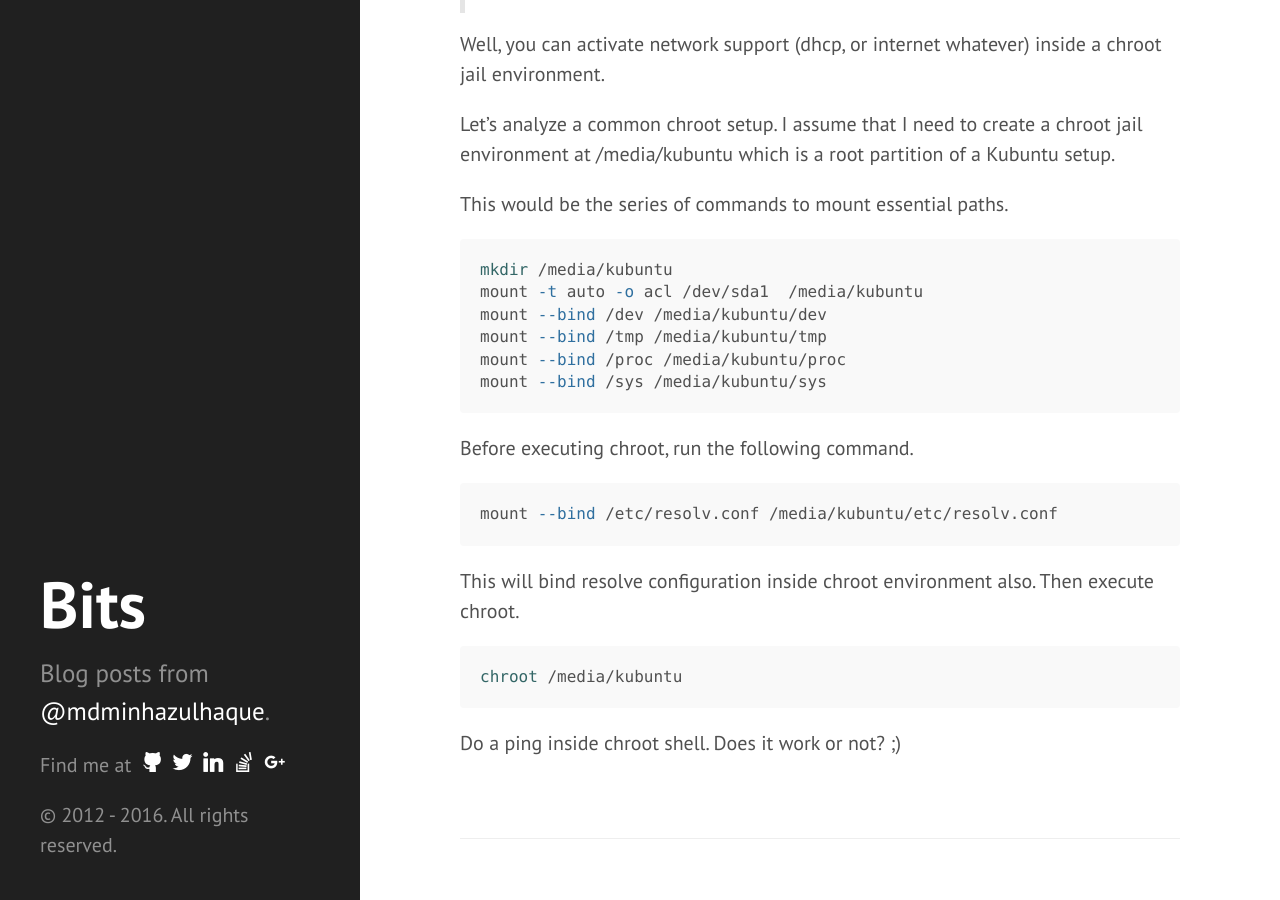
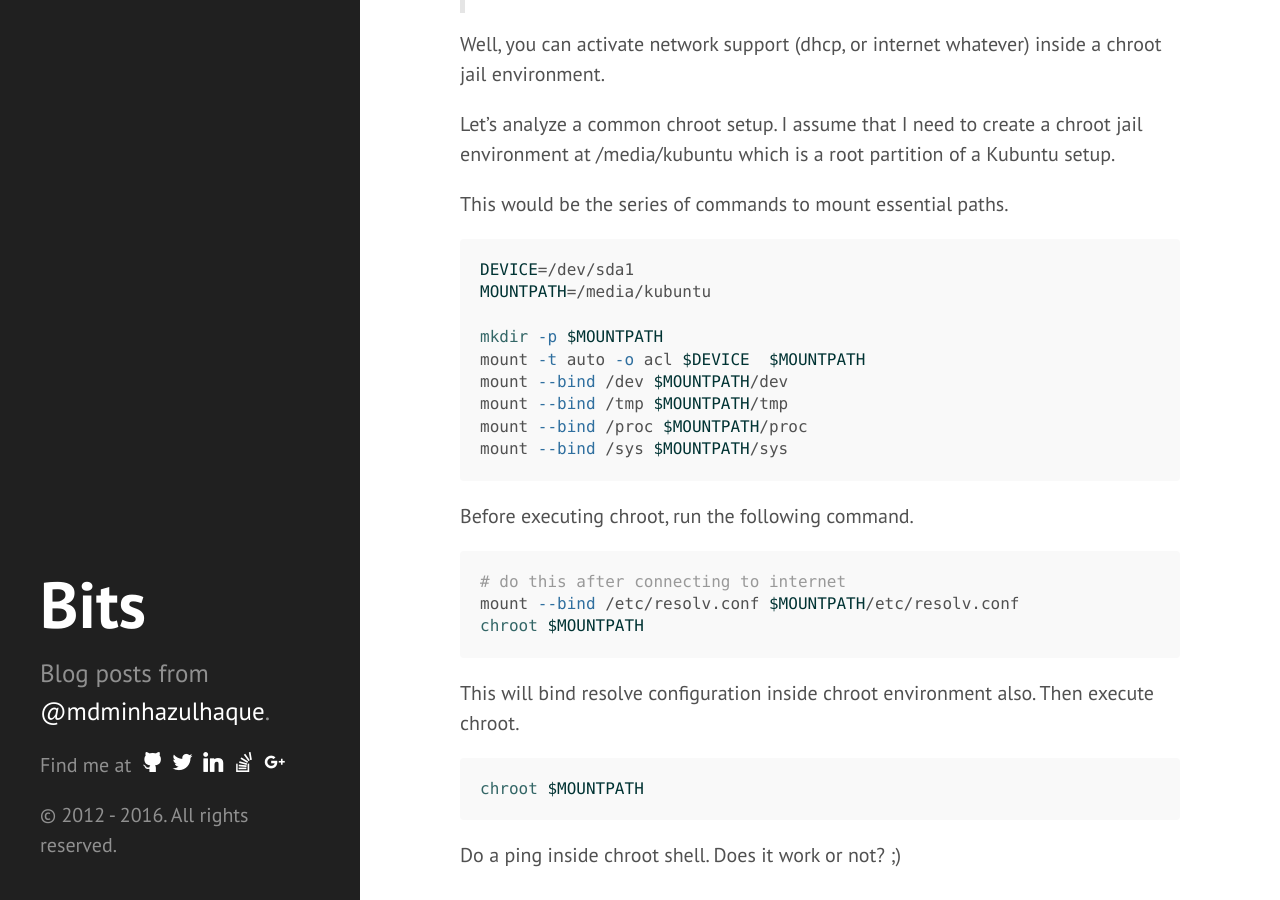
Before and after one commit to mdminhazulhaque/bits, a Jekyll site: the page built from _posts/2015/01/2015-01-03-chroot-with-networking-support.md, in a window 1280 px wide and 900 px high, scrolled down 387 px. Built offline with Jekyll 4.4.1, drawn with Linux system fonts in a browser that asks for light colours; comment, search, counter and statistics services are not loaded.

Commit message:
Update 2015-01-03-chroot-with-networking-support.md

````diff
--- a/_posts/2015/01/2015-01-03-chroot-with-networking-support.md
+++ b/_posts/2015/01/2015-01-03-chroot-with-networking-support.md
@@ -22,24 +22,29 @@ setup.
 This would be the series of commands to mount essential paths.
 
 ```bash
-mkdir /media/kubuntu
-mount -t auto -o acl /dev/sda1  /media/kubuntu
-mount --bind /dev /media/kubuntu/dev
-mount --bind /tmp /media/kubuntu/tmp
-mount --bind /proc /media/kubuntu/proc
-mount --bind /sys /media/kubuntu/sys
+DEVICE=/dev/sda1
+MOUNTPATH=/media/kubuntu
+
+mkdir -p $MOUNTPATH
+mount -t auto -o acl $DEVICE  $MOUNTPATH
+mount --bind /dev $MOUNTPATH/dev
+mount --bind /tmp $MOUNTPATH/tmp
+mount --bind /proc $MOUNTPATH/proc
+mount --bind /sys $MOUNTPATH/sys
 ```
 
 Before executing chroot, run the following command.
 
 ```bash
-mount --bind /etc/resolv.conf /media/kubuntu/etc/resolv.conf
+# do this after connecting to internet
+mount --bind /etc/resolv.conf $MOUNTPATH/etc/resolv.conf
+chroot $MOUNTPATH
 ```
 This will bind resolve configuration inside chroot environment also. Then
 execute chroot.
 
 ```bash
-chroot /media/kubuntu
+chroot $MOUNTPATH
 ```
 
 Do a ping inside chroot shell. Does it work or not? ;)
````
